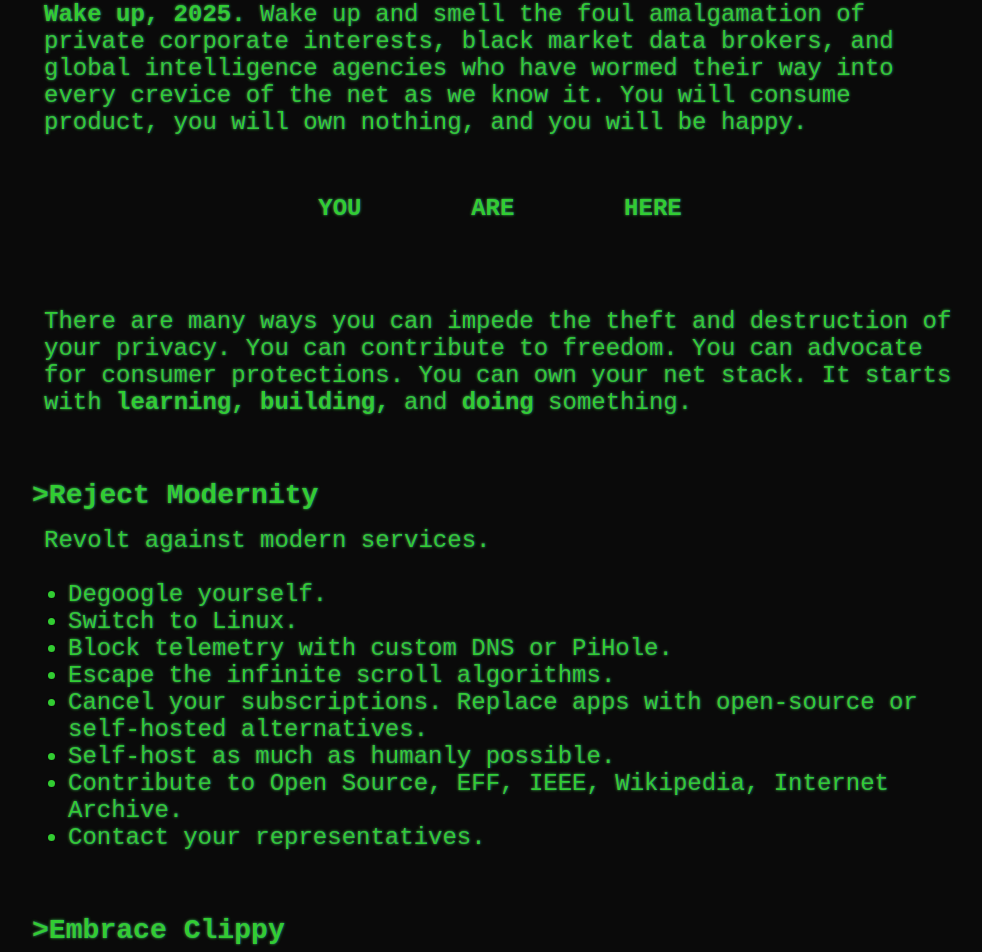
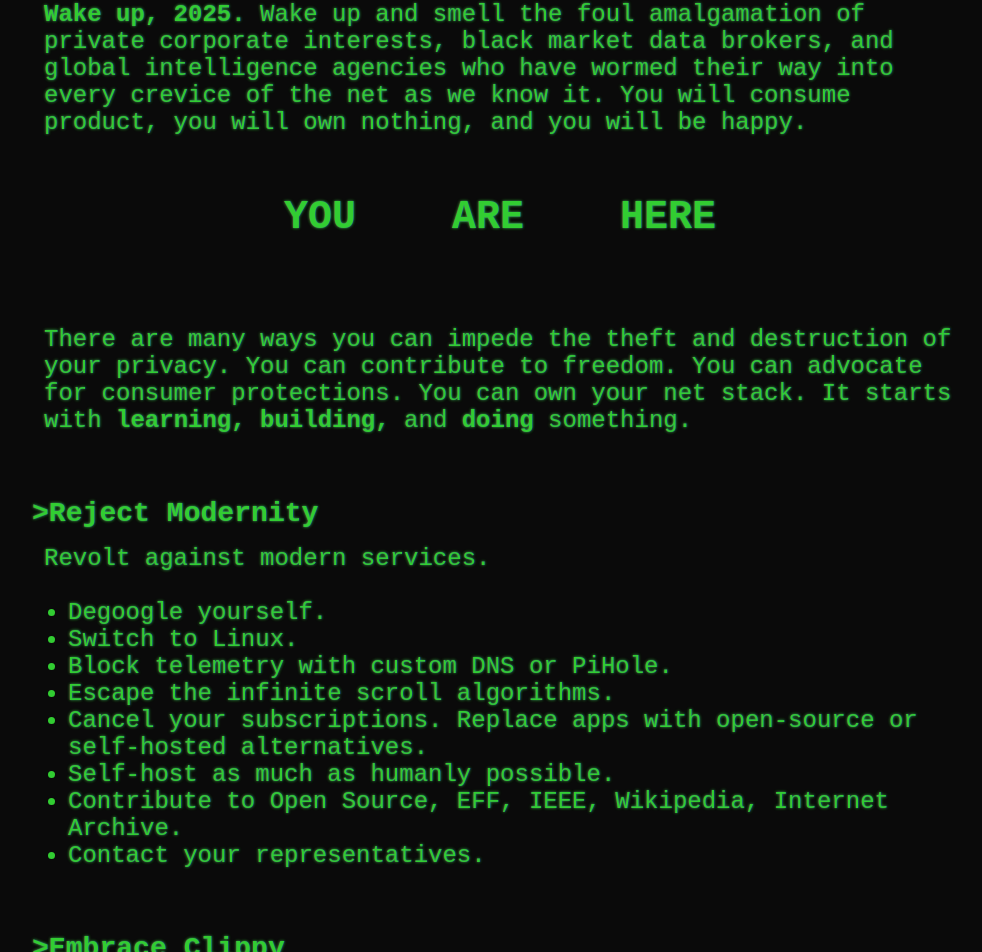
Before and after one commit to BeckTimothy/LowtechsAnonymous, a Next.js app in the folder lowtechs-anonymous-webring/: page /clippy in a window 1280 px wide. Shown: the part 2819-3771 px from the top of the page, without its empty margins (148-1130 px from the left). Built offline with nearby package versions, Linux system fonts and the light colour scheme.

Commit message:
resized text

```diff
--- a/lowtechs-anonymous-webring/app/page.module.css
+++ b/lowtechs-anonymous-webring/app/page.module.css
@@ -408,6 +408,7 @@ a.secondary {
   justify-content: space-around;
   margin-top: 2rem;
   margin-bottom: 2rem;
+  font-size: 2.5rem
 }
 
 
```
